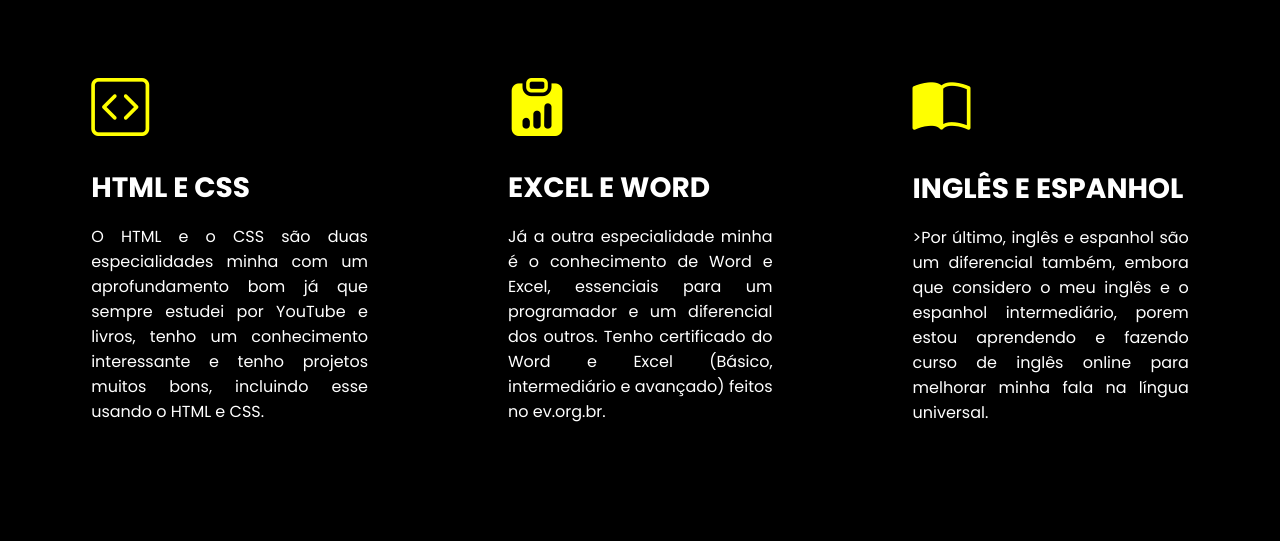
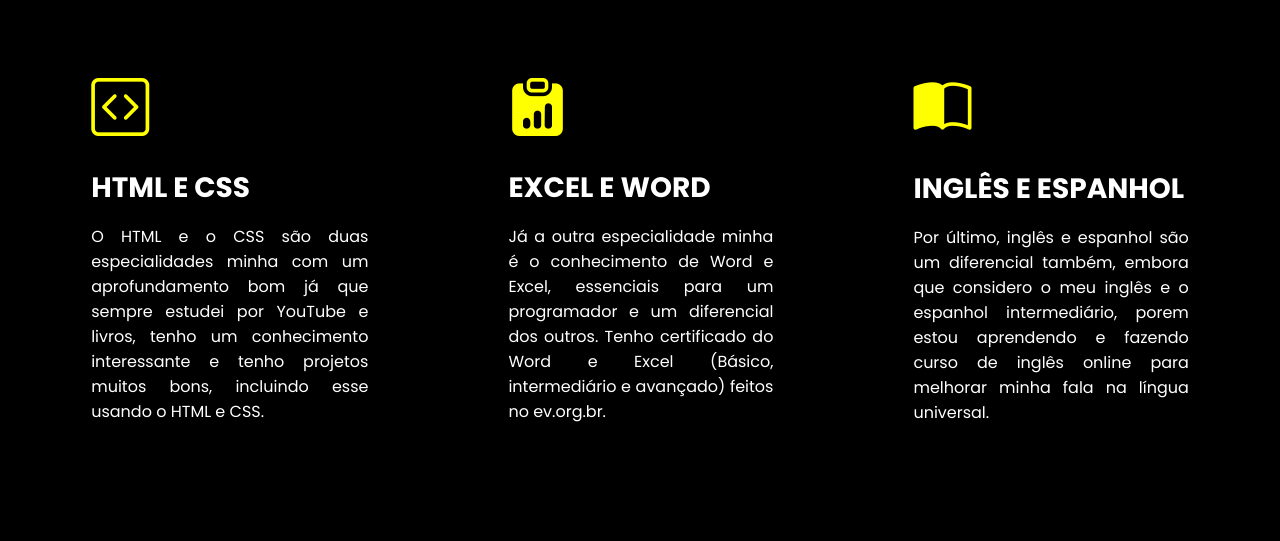
Before and after one commit to arthurresendes/Biografia, a plain HTML site: page portifolio2.html in a window 1280 px wide. Shown: the part 606-1147 px from the top of the page. Drawn offline with nearby package versions, Linux system fonts and the light colour scheme.

Commit message:
Atualização

```diff
--- a/portifolio2.html
+++ b/portifolio2.html
@@ -102,7 +102,7 @@
                    <div class="especialidades-box  efeitos-especialidades3">
                     <i class="bi bi-book-half"></i>
                      <h3>INGLÊS E ESPANHOL</h3>
-                     <p>>Por último, inglês e espanhol são um diferencial também, embora que considero o meu inglês e o espanhol intermediário, porem estou aprendendo e fazendo curso de inglês online para melhorar minha fala na língua universal.</p>
+                     <p>Por último, inglês e espanhol são um diferencial também, embora que considero o meu inglês e o espanhol intermediário, porem estou aprendendo e fazendo curso de inglês online para melhorar minha fala na língua universal.</p>
                    </div>
                 </div>
             </div>
```
